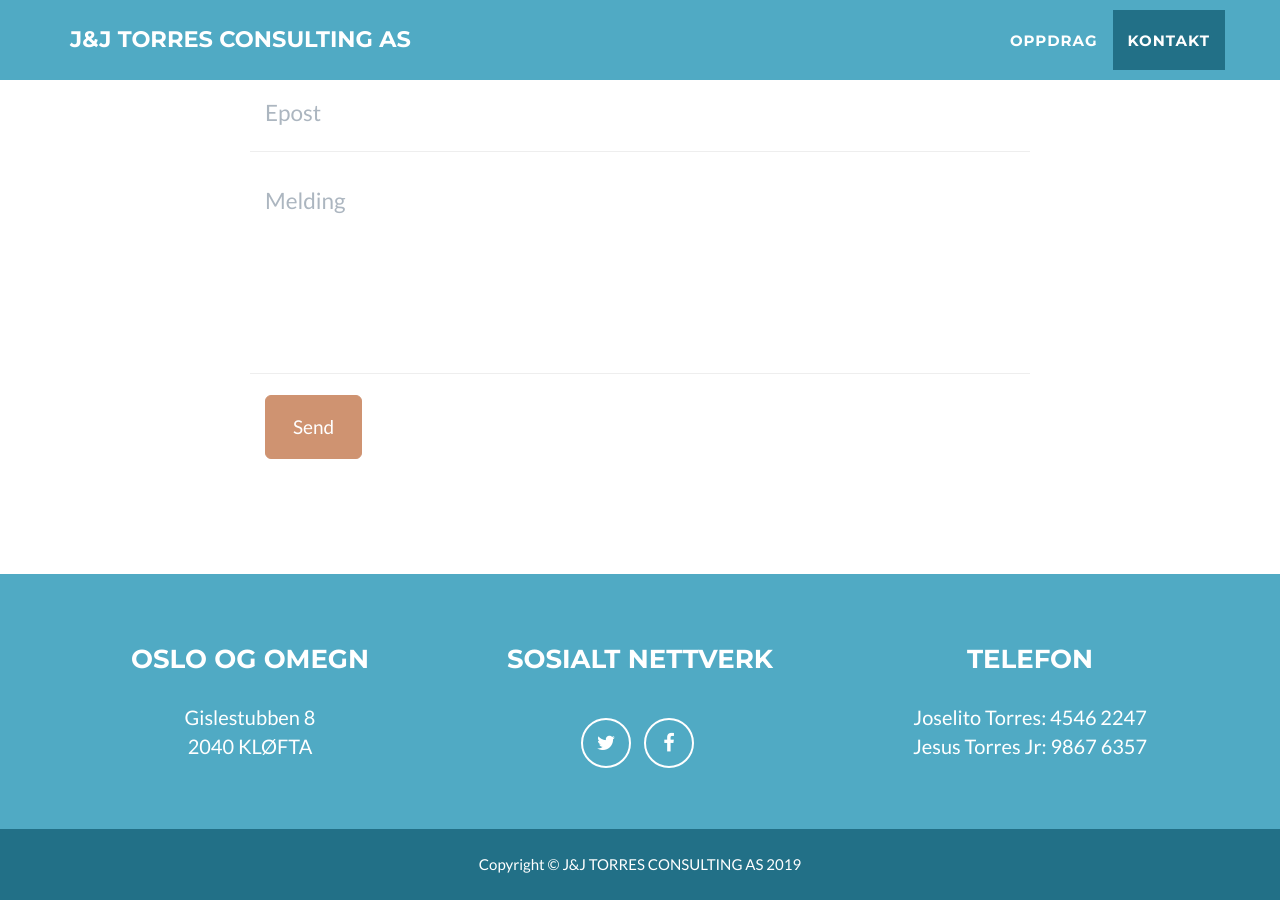
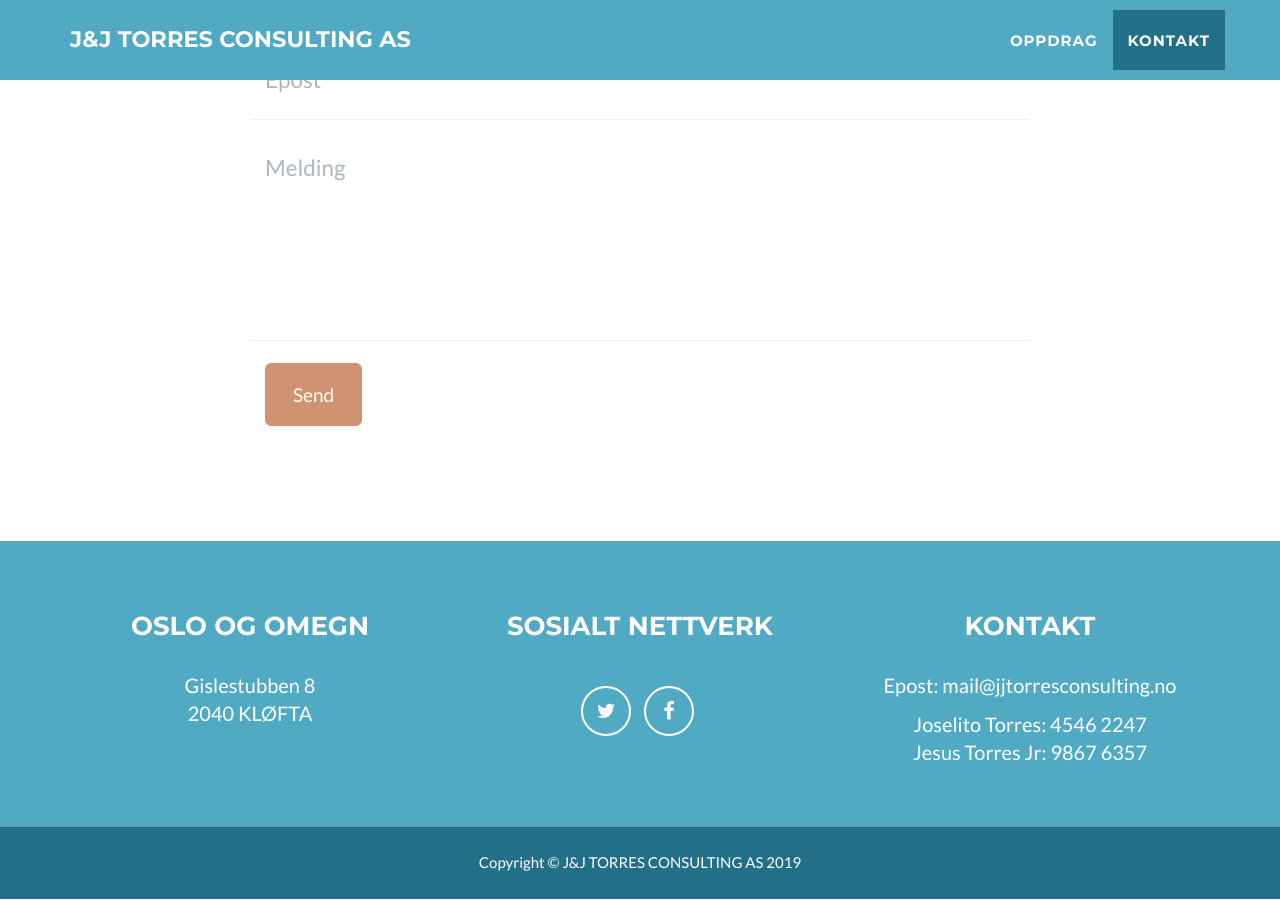
Before and after one commit to jandjtorres/jandjtorres.github.io, a Jekyll site: the page built from index.html, in a window 1280 px wide and 900 px high, scrolled down 1936 px. Built offline with Jekyll 4.4.1, drawn with Linux system fonts in a browser that asks for light colours.

Commit message:
Updated images

```diff
--- a/_includes/footer.html
+++ b/_includes/footer.html
@@ -22,7 +22,8 @@
                         </ul>
                     </div>
                     <div class="footer-col col-md-4">
-                        <h3>Telefon</h3>
+                        <h3>Kontakt</h3>
+						<p>Epost: mail@jjtorresconsulting.no</p>
                         <p>Joselito Torres: 4546 2247<br />Jesus Torres Jr: 9867 6357</p>
                     </div>
                 </div>
```
Also changed, not shown: img/portfolio/cabin.png (deleted), img/portfolio/cleaning.jpg (deleted), img/portfolio/cleaning1.jpg, img/portfolio/cleaning2.jpg, img/portfolio/cleaning3.jpg, img/portfolio/painting.jpg, img/portfolio/renovation.jpg.
